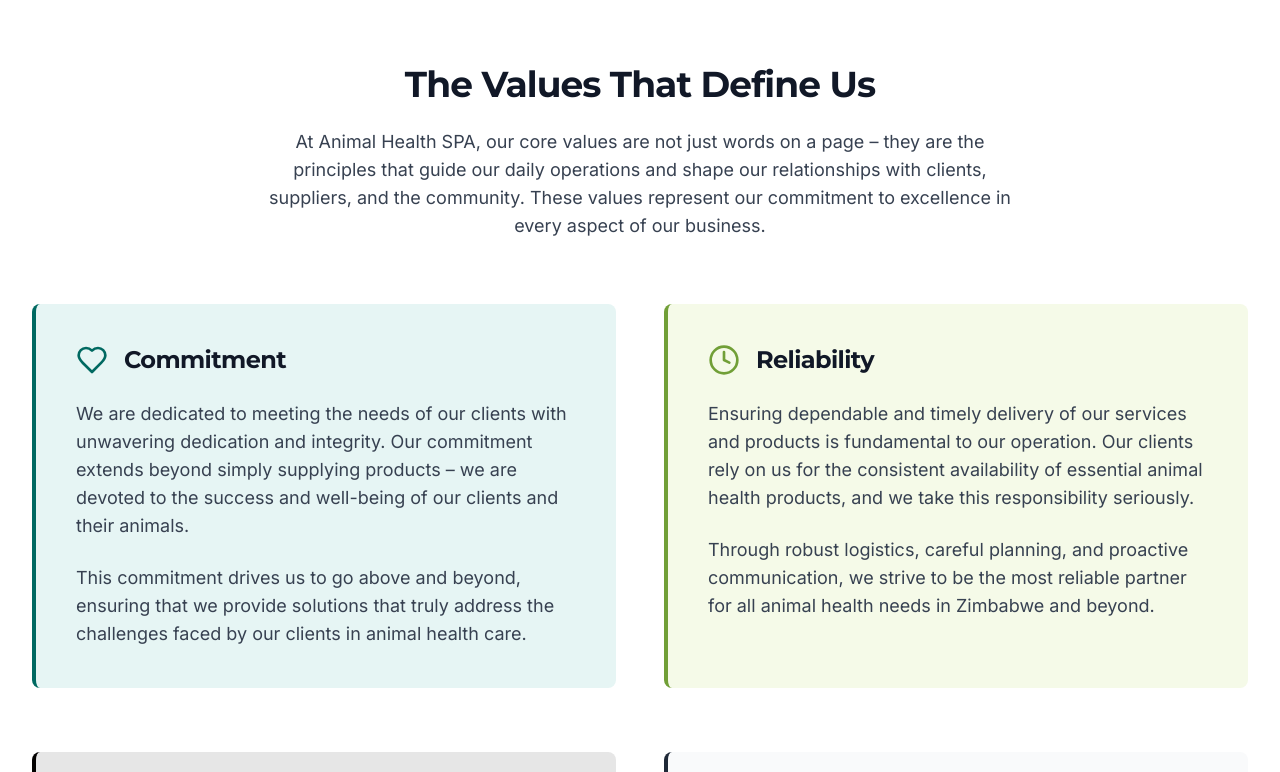
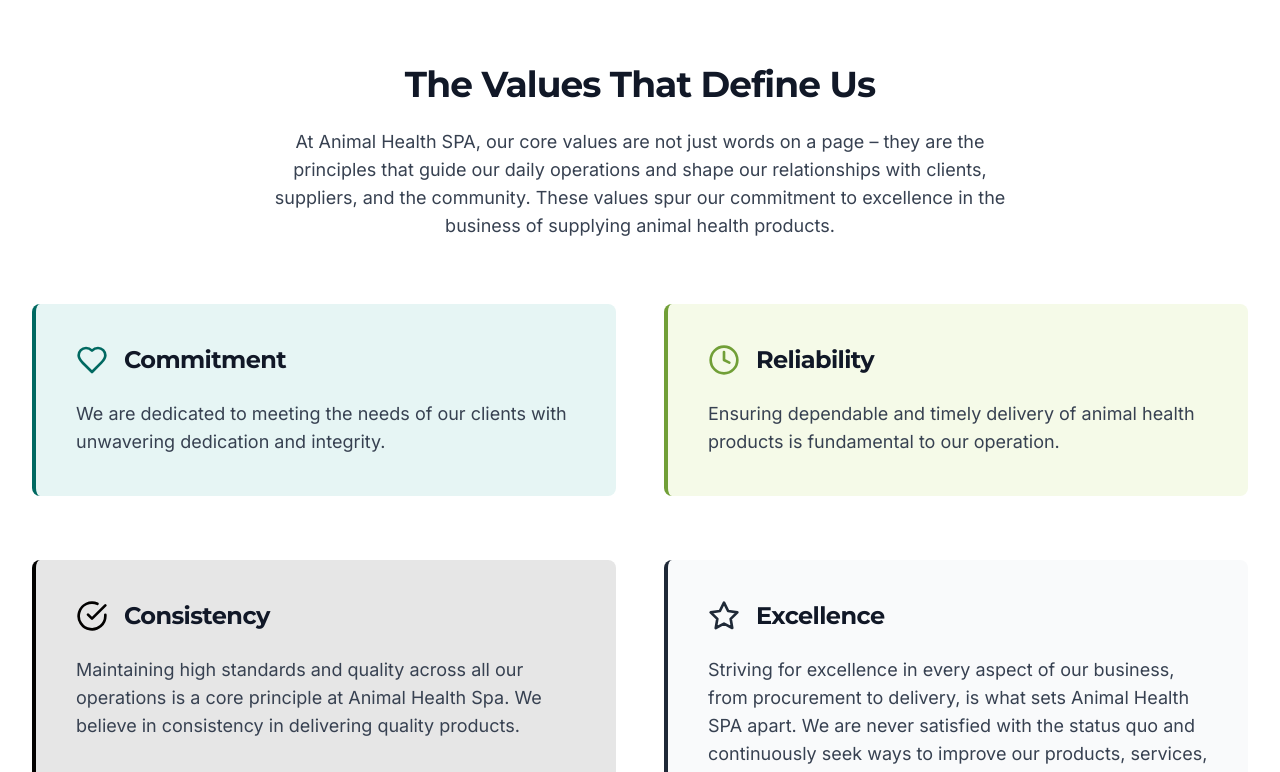
Before and after one commit to TendaiMaz/sb1-ed2tqz9h, a React (Vite) app: page /core-values in a window 1280 px wide. Shown: the part 420-1192 px from the top of the page. Built offline with nearby package versions, Linux system fonts and the light colour scheme.

Commit message:
update 5

```diff
--- a/src/pages/CoreValuesPage.tsx
+++ b/src/pages/CoreValuesPage.tsx
@@ -25,7 +25,7 @@ const CoreValuesPage: React.FC = () => {
               The Values That Define Us
             </h2>
             <p className="text-gray-700 text-lg">
-              At Animal Health SPA, our core values are not just words on a page – they are the principles that guide our daily operations and shape our relationships with clients, suppliers, and the community. These values represent our commitment to excellence in every aspect of our business.
+              At Animal Health SPA, our core values are not just words on a page – they are the principles that guide our daily operations and shape our relationships with clients, suppliers, and the community. These values spur our commitment to excellence in the business of supplying animal health products.
             </p>
           </motion.div>
 
@@ -41,11 +41,8 @@ const CoreValuesPage: React.FC = () => {
                 <Heart size={32} className="text-primary-600 mr-4" />
                 <h3 className="text-2xl font-bold text-gray-900">Commitment</h3>
               </div>
-              <p className="text-gray-700 text-lg mb-6">
-                We are dedicated to meeting the needs of our clients with unwavering dedication and integrity. Our commitment extends beyond simply supplying products – we are devoted to the success and well-being of our clients and their animals.
-              </p>
               <p className="text-gray-700 text-lg">
-                This commitment drives us to go above and beyond, ensuring that we provide solutions that truly address the challenges faced by our clients in animal health care.
+                We are dedicated to meeting the needs of our clients with unwavering dedication and integrity.
               </p>
             </motion.div>
 
@@ -60,11 +57,8 @@ const CoreValuesPage: React.FC = () => {
                 <Clock size={32} className="text-secondary-600 mr-4" />
                 <h3 className="text-2xl font-bold text-gray-900">Reliability</h3>
               </div>
-              <p className="text-gray-700 text-lg mb-6">
-                Ensuring dependable and timely delivery of our services and products is fundamental to our operation. Our clients rely on us for the consistent availability of essential animal health products, and we take this responsibility seriously.
-              </p>
               <p className="text-gray-700 text-lg">
-                Through robust logistics, careful planning, and proactive communication, we strive to be the most reliable partner for all animal health needs in Zimbabwe and beyond.
+                Ensuring dependable and timely delivery of animal health products is fundamental to our operation.
               </p>
             </motion.div>
           </div>
@@ -81,11 +75,8 @@ const CoreValuesPage: React.FC = () => {
                 <CheckCircle size={32} className="text-accent-600 mr-4" />
                 <h3 className="text-2xl font-bold text-gray-900">Consistency</h3>
               </div>
-              <p className="text-gray-700 text-lg mb-6">
-                Maintaining high standards and quality across all our operations is a core principle at Animal Health SPA. We believe that consistency in product quality, service delivery, and client interactions is essential for building trust and long-term relationships.
-              </p>
               <p className="text-gray-700 text-lg">
-                Our rigorous quality control processes and standardized procedures ensure that clients receive the same exceptional experience every time they interact with our company.
+                Maintaining high standards and quality across all our operations is a core principle at Animal Health Spa. We believe in consistency in delivering quality products.
               </p>
             </motion.div>
 
```
